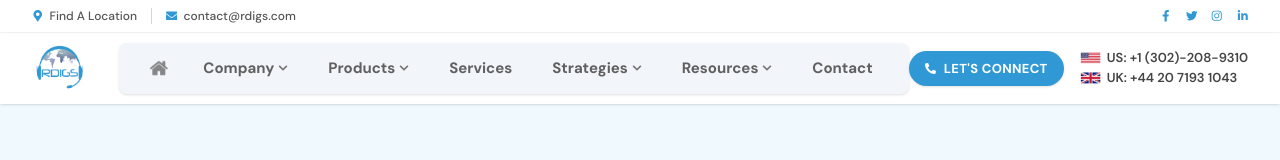
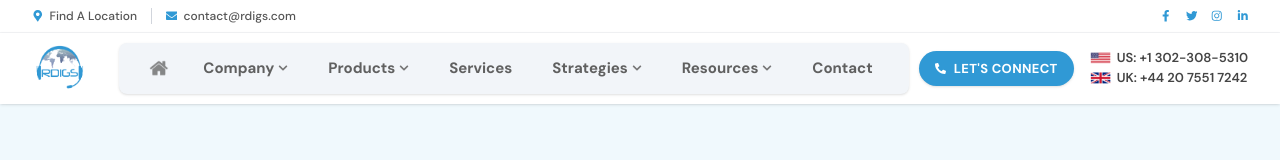
Before and after one commit to rdigs-bhagya/RDIGS-new-next, a Next.js app: page / in a window 1280 px wide. Shown: the top 160 px of the page. Built offline with nearby package versions, Linux system fonts and the light colour scheme; grey boxes are pictures that could not be loaded.

Commit message:
contact us page changed

```diff
--- a/src/component/Navbar/page.tsx
+++ b/src/component/Navbar/page.tsx
@@ -280,14 +280,14 @@ const Navbar = () => {
           <div className="flex flex-col text-[12px] xl:text-[13px] text-[#444444] font-semibold leading-tight space-y-1">
             <div className="flex items-center gap-1.5">
               <Image src="/email-signature/V1.png" alt="US" width={18} height={13} className="h-[12px] w-auto inline" />
-              <a href="tel:+13022089310" className="hover:text-[#3099D5] transition-colors">
-                US: +1 (302)-208-9310
+              <a href="tel:+13023085310" className="hover:text-[#3099D5] transition-colors">
+                US: +1 302-308-5310
               </a>
             </div>
             <div className="flex items-center gap-1.5">
               <Image src="/email-signature/V2.png" alt="UK" width={18} height={13} className="h-[12px] w-auto inline" />
-              <a href="tel:+442071931043" className="hover:text-[#3099D5] transition-colors">
-                UK: +44 20 7193 1043
+              <a href="tel:+442075517242" className="hover:text-[#3099D5] transition-colors">
+                UK: +44 20 7551 7242
               </a>
             </div>
           </div>
@@ -479,11 +479,11 @@ const Navbar = () => {
             <p className="text-xs font-bold text-gray-400 uppercase tracking-wider">Get in touch</p>
             <div className="flex items-center gap-2 text-sm text-[#555555]">
               <Image src="/email-signature/V1.png" alt="US" width={16} height={12} className="h-[11px] w-auto inline" />
-              <a href="tel:+13023295310" className="hover:text-[#3099D5]">US: +1 302-329-5310</a>
+              <a href="tel:+13023085310" className="hover:text-[#3099D5]">US: +1 302-308-5310</a>
             </div>
             <div className="flex items-center gap-2 text-sm text-[#555555]">
               <Image src="/email-signature/V2.png" alt="UK" width={16} height={12} className="h-[11px] w-auto inline" />
-              <a href="tel:+442075617242" className="hover:text-[#3099D5]">UK: +44 20 75617242</a>
+              <a href="tel:+442075517242" className="hover:text-[#3099D5]">UK: +44 20 7551 7242</a>
             </div>
           </div>
         </div>
```
